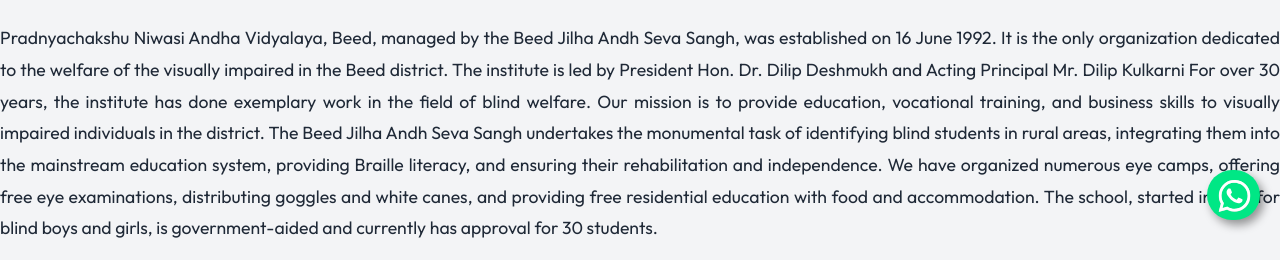
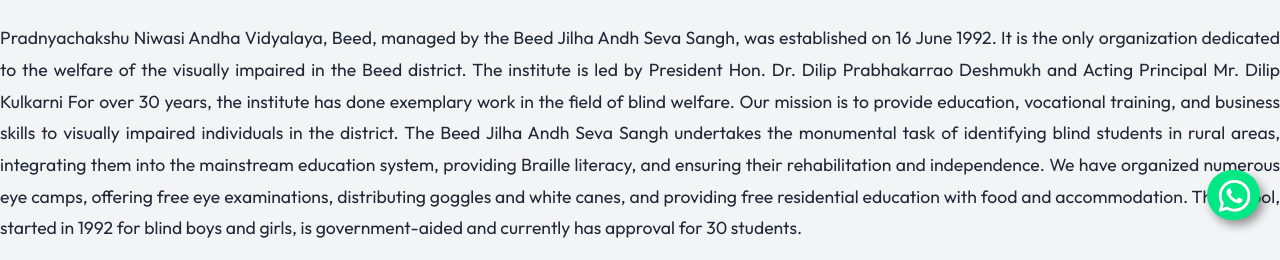
Before and after one commit to tricon666/pradnyachakshu, a plain HTML site: page about.html in a window 1280 px wide. Shown: the part 540-800 px from the top of the page. Drawn offline with Linux system fonts and the light colour scheme.

Commit message:
Add files via upload

```diff
--- a/about.html
+++ b/about.html
@@ -91,7 +91,8 @@
                 <h3>Our History</h3>
                 <p>Pradnyachakshu Niwasi Andha Vidyalaya, Beed, managed by the Beed Jilha Andh Seva Sangh, was
                     established on 16 June 1992. It is the only organization dedicated to the welfare of the visually
-                    impaired in the Beed district. The institute is led by President Hon. Dr. Dilip Deshmukh and Acting
+                    impaired in the Beed district. The institute is led by President Hon. Dr. Dilip Prabhakarrao
+                    Deshmukh and Acting
                     Principal Mr. Dilip Kulkarni For over 30 years, the institute has done exemplary work in the field
                     of
                     blind welfare. Our mission is to provide education, vocational training, and business skills to
```
